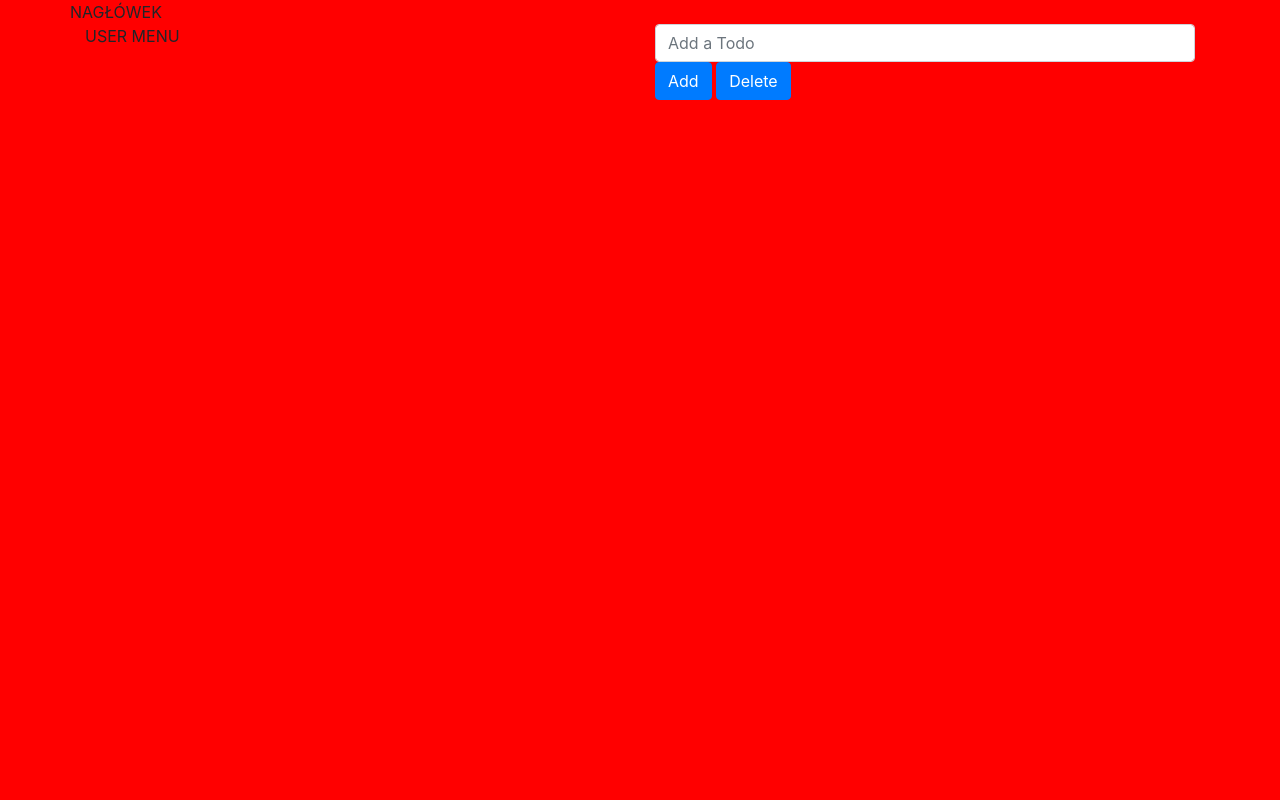
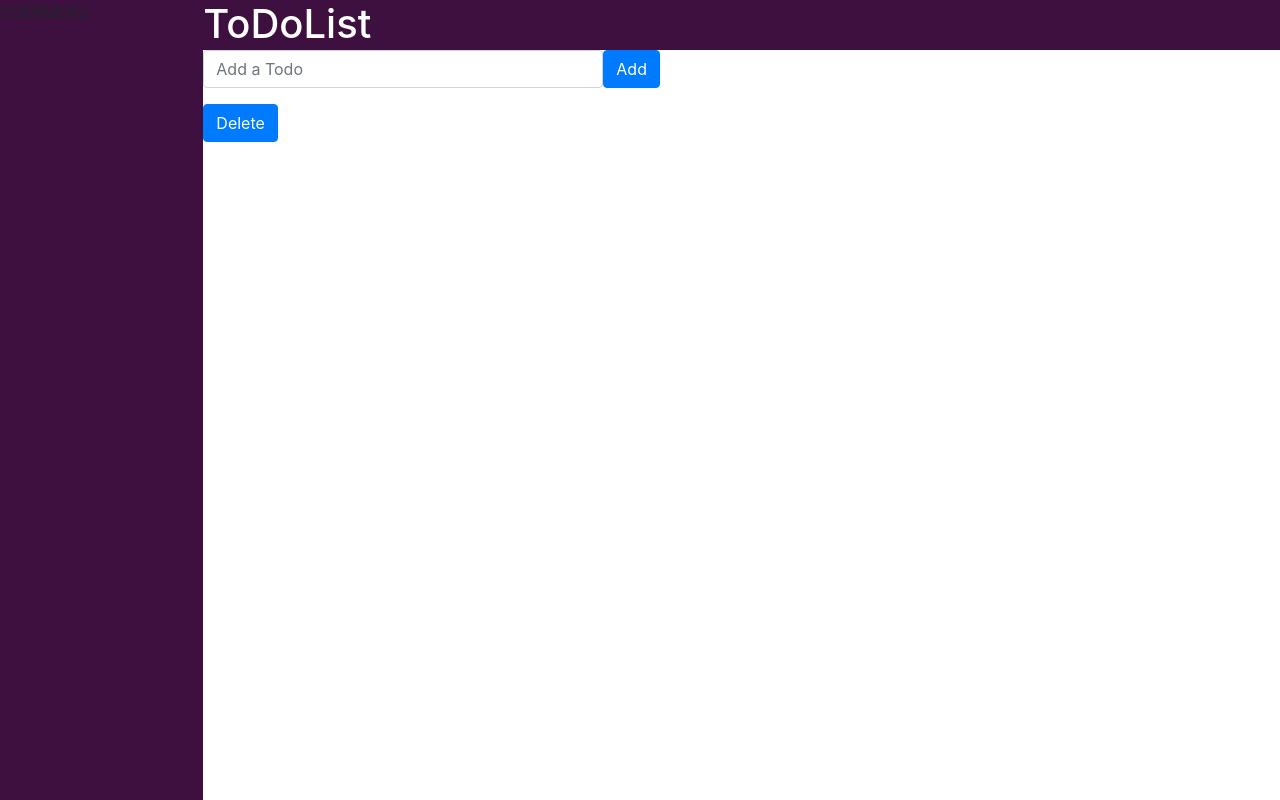
Before and after one commit to Wojtasbjj/ToDo-List-OOP, a plain HTML site: page index.html in a window 1280 px wide. Shown: the top 800 px of the page. Drawn offline with nearby package versions, Linux system fonts and the light colour scheme; no server answers.

Commit message:
style css i poprawa siatki bootstrapa

```diff
--- a/index.html
+++ b/index.html
@@ -8,15 +8,29 @@
     <link rel="stylesheet" href="style.css">
 </head>
 <body>
-  <div class="container">
     <div class="row">
-      NAGŁÓWEK
-    </div>
-    <div class="row">
-      <div class="col">
-          USER MENU
+      <div class="col-lg-2" id="userMenu">
+        USERMENU
       </div>
-      <div class="col">
+      <div class="col-lg-10" id="header">
+        <div class="row" id="tittle">
+          <h1>ToDoList</h1>
+        </div>
+        <div class="row">
+          <input type="text" class="form-control" id="toDoInput" placeholder="Add a Todo">
+            <button type="button" class="btn btn-primary">Add</button>
+        </div>
+        <div class="row">
+          <ul id="liList">
+        </ul></div>
+        <div class="row">
+          <button type="button" class="btn btn-primary" id="deleteBtn">Delete</button>
+        </div>
+      </div>
+  </div>
+</div>
+    <!-- <div class="row" id="menu">
+      <div class="col-lg-10">
         <input type="text" class="form-control" id="toDoInput" placeholder="Add a Todo">
             <button type="button" class="btn btn-primary">Add</button>
             <button type="button" class="btn btn-primary" id="deleteBtn">Delete</button>
@@ -24,8 +38,7 @@
               <ul id="liList"></ul>
             </div>
       </div>
-    </div>
-  </div>
+    </div> -->
 
 
     <!-- The core Firebase JS SDK is always required and must be listed first -->
--- a/style.css
+++ b/style.css
@@ -2,9 +2,41 @@
     margin: 0;
     padding: 0;
 }
+
 body {
-    background-color: red;
+    background-color:white;
 }
+
+#header {
+
+}
+h1 {
+    color: white;
+}
+
+#tittle {
+    height: 50px;
+    background-color: #3e103f;
+}
+
+#userMenu {
+    height: 1200px;
+    background-color: #3e103f;
+}
+
+#toDoInput {
+    width: 400px;
+}
+
+#toDoElements {
+
+}
+
+li {
+    list-style: none;
+}
+
+
 
 
 .doneChck {
```
